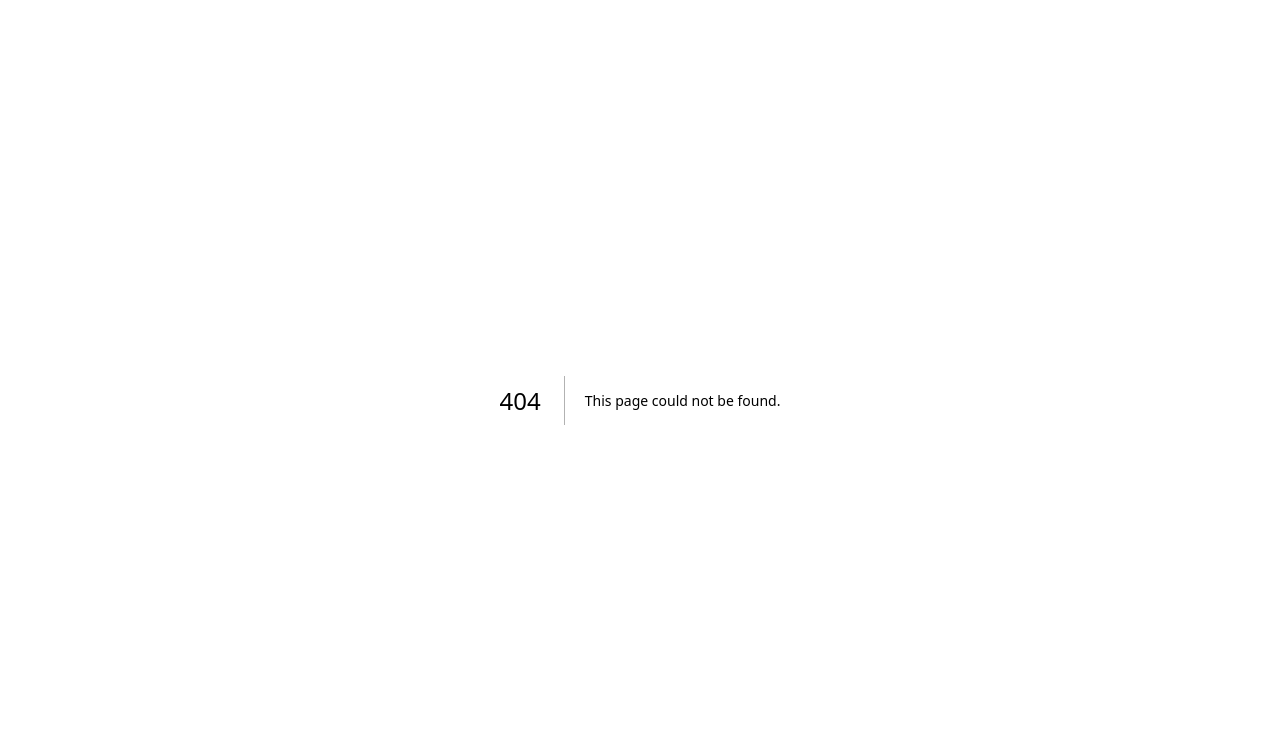
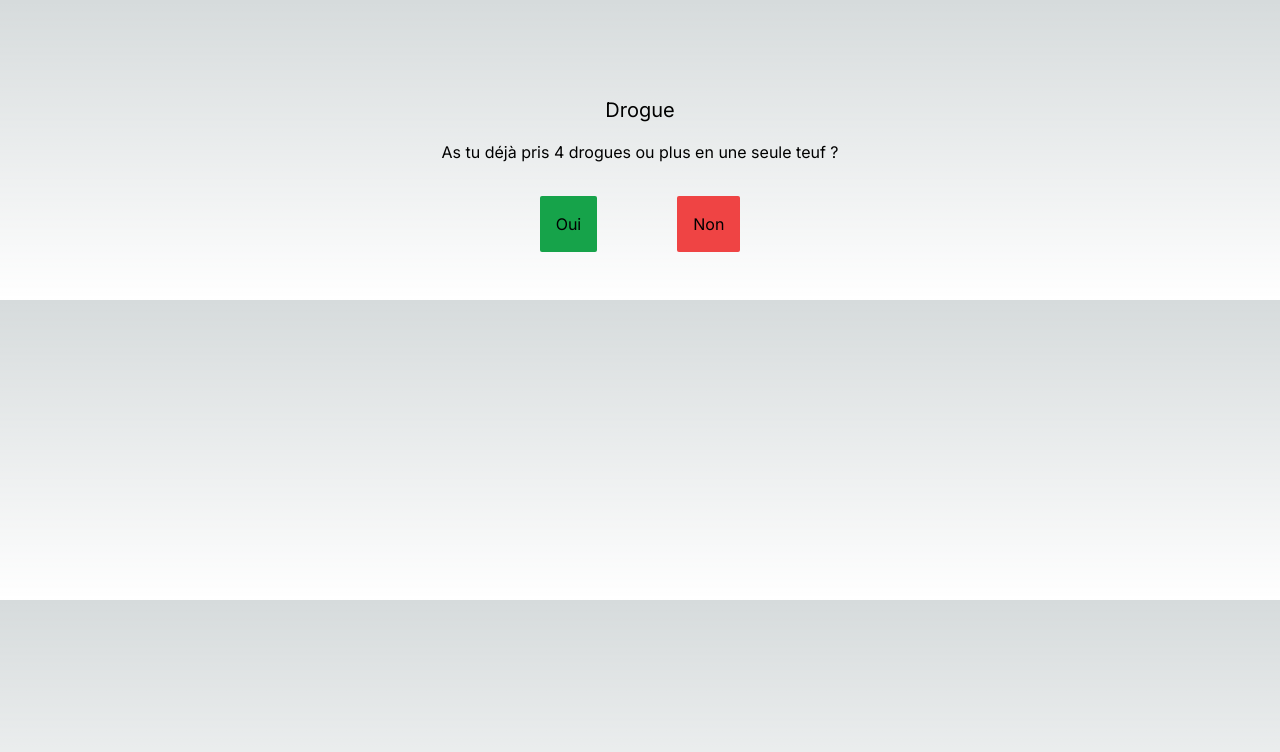
Before and after one commit to DreamsEvz/test-de-pureke, a Next.js app: page /questions in a window 1280 px wide. Before the commit this address had no page. Shown: the top 752 px of the page. Built offline with nearby package versions, Linux system fonts and the light colour scheme.

Commit message:
refacto in pages

```diff
--- a/app/page.tsx
+++ b/app/page.tsx
@@ -1,30 +1,17 @@
-"use client";
-
-import { useState } from "react";
-import Questions from "./components/questions";
+import Link from "next/link";
 
 export default function Home() {
-  const [start, setStart] = useState(false);
-
   return (
     <main className="flex min-h-screen flex-col items-center md:p-24 p-12 text-center">
       <h1 className="text-2xl">Test de pureké by Desheitanland</h1>
-      {!start && (
-        <p>
-          Bievenue dans ce test de pureké, nous allons juger tes faits en tant
-          que teufeur afin de t&apos;attribuer une note de teuf !{" "}
-        </p>
-      )}
+      <p>
+        Bievenue dans ce test de pureké, nous allons juger tes faits en tant que
+        teufeur afin de t&apos;attribuer une note de teuf !{" "}
+      </p>
 
-      {!start && (
-        <button
-          onClick={() => setStart(true)}
-          className="bg-green-500 p-4 rounded-sm mt-8"
-        >
-          Commencer
-        </button>
-      )}
-      {start && <Questions setStart={setStart} />}
+      <Link href="/questions" className="bg-green-500 p-4 rounded-sm mt-8">
+        Commencer
+      </Link>
     </main>
   );
 }
--- /dev/null
+++ b/app/questions/page.tsx
@@ -0,0 +1,162 @@
+"use client";
+
+import Link from "next/link";
+import { useEffect, useState } from "react";
+
+const Questions = ({ setStart }: { setStart: Function }) => {
+  const [currentQuestion, setCurrentQuestion] = useState(0);
+  const [drugScore, setDrugScore] = useState(0);
+  const [policeScore, setPoliceScore] = useState(0);
+  const [hygieneScore, setHygieneScore] = useState(0);
+  const [score, setScore] = useState(0);
+  const [percentage, setPercentage] = useState({
+    drug: 0,
+    police: 0,
+    hygiene: 0,
+  });
+
+  const questions = [
+    ["As tu déjà pris 4 drogues ou plus en une seule teuf ?", 30, "Drogue"],
+    ["As tu déjà conduit sous LSD", 20, "Drogue"],
+    ["As tu déjà fait des strats de fou pour vesqui les decks ?", 10, "Police"],
+    ["T'es tu déjà fait niquer ton permis en sortant de teuf ?", 20, "Police"],
+    ["As tu déjà mangé un truc vraiment suspect en teuf ?", 10, "Hygiene"],
+  ];
+
+  const maxScore = questions.reduce(
+    (acc, question) => acc + Number(question[1]),
+    0
+  );
+
+  const calculatePercentages = () => {
+    const totalScore = score;
+    if (totalScore === 0) return { drug: 0, police: 0, hygiene: 0 };
+    return {
+      drug: (drugScore / totalScore) * 100,
+      police: (policeScore / totalScore) * 100,
+      hygiene: (hygieneScore / totalScore) * 100,
+    };
+  };
+
+  useEffect(() => {
+    setPercentage(calculatePercentages());
+  }, [score, drugScore, policeScore, hygieneScore]);
+
+  const nextQuestion = (answer: string, category: string) => {
+    if (answer === "yes") {
+      setScore(
+        (prevScore) => prevScore + Number(questions[currentQuestion][1])
+      );
+    }
+
+    if (currentQuestion === questions.length - 1) {
+      setCurrentQuestion(-1);
+    } else {
+      setCurrentQuestion((prevQuestion) => prevQuestion + 1);
+    }
+
+    switch (category) {
+      case "Drogue":
+        setDrugScore(
+          (prevScore) => prevScore + Number(questions[currentQuestion][1])
+        );
+        break;
+      case "Police":
+        setPoliceScore(
+          (prevScore) => prevScore + Number(questions[currentQuestion][1])
+        );
+        break;
+      case "Hygiene":
+        setHygieneScore(
+          (prevScore) => prevScore + Number(questions[currentQuestion][1])
+        );
+        break;
+    }
+  };
+
+  const getPieChartBackground = () => {
+    const drugEnd = percentage.drug;
+    const policeEnd = drugEnd + percentage.police;
+    const hygieneEnd = policeEnd + percentage.hygiene;
+    return `conic-gradient(
+      #DFFF00 0% ${drugEnd}%,
+      #FFBF00 ${drugEnd}% ${policeEnd}%,
+      #FF7F50 ${policeEnd}% ${hygieneEnd}%,
+      #fff ${hygieneEnd}% 100%
+    )`;
+  };
+
+  return (
+    <div className="h-full w-full md:mt-12 p-12">
+      <h2 className="mb-4 text-xl text-center">
+        {currentQuestion !== -1 && questions[currentQuestion][2]}
+      </h2>
+      <div className="h-1/2 w-full text-center">
+        {currentQuestion !== -1
+          ? questions[currentQuestion][0]
+          : "Tu as fini, voici tes résultats !"}
+      </div>
+      <div className="h-1/2 w-full flex justify-center items-center gap-20 mt-8">
+        {currentQuestion !== -1 ? (
+          <>
+            <button
+              onClick={() =>
+                nextQuestion("yes", String(questions[currentQuestion][2]))
+              }
+              className="bg-green-600 p-4 rounded-sm"
+            >
+              Oui
+            </button>
+            <button
+              onClick={() => nextQuestion("no", "")}
+              className="bg-red-500 p-4 rounded-sm"
+            >
+              Non
+            </button>
+          </>
+        ) : (
+          <div className="flex flex-col">
+            <div
+              className="rounded-full h-40 w-40 relative perspective-3d mx-auto"
+              style={{
+                background: getPieChartBackground(),
+              }}
+            ></div>
+            <div className="flex flex-col justify-between mt-4 gap-4 text-center">
+              <p>
+                {" "}
+                <span className="text-[#DFFF00]">Drogue</span>:{" "}
+                {percentage.drug.toFixed(2)}% soit <b>{drugScore}</b> points
+              </p>
+              <p>
+                {" "}
+                <span className="text-[#FFBF00]">Police</span>:{" "}
+                {percentage.police.toFixed(2)}% soit <b>{policeScore}</b> points
+              </p>
+              <p>
+                <span className="text-[#FF7F50]">Hygiène</span>:{" "}
+                {percentage.hygiene.toFixed(2)}% soit <b>{hygieneScore}</b>{" "}
+                points
+              </p>
+              <p>
+                Enfin ton score total est de{" "}
+                <b>
+                  {score}/{maxScore}
+                </b>
+              </p>
+
+              <Link
+                href={"/"}
+                className="bg-green-500 p-4 rounded-sm text-center mt-8"
+              >
+                Refaire le test
+              </Link>
+            </div>
+          </div>
+        )}
+      </div>
+    </div>
+  );
+};
+
+export default Questions;
```
